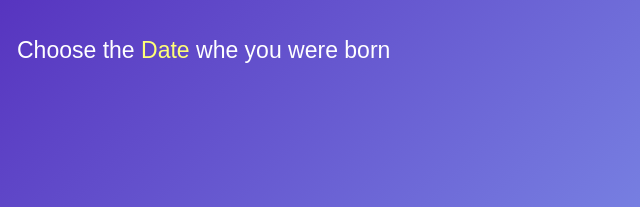
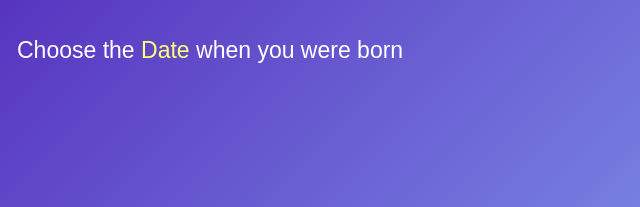
Before and after one commit to varco-play/age-calculator, a plain HTML site: page index.html in a window 1280 px wide. Shown: the part 440-647 px from the top of the page, 119-759 px from the left. Drawn offline with Linux system fonts and the light colour scheme.

Commit message:
Update index.html

```diff
--- a/index.html
+++ b/index.html
@@ -17,7 +17,7 @@
             <input type="date" id="date">
             <button onclick="calculateAge()">Calculate</button>
         </div>
-        <p id="result">Choose the <span>Date</span> whe you were born </p>
+        <p id="result">Choose the <span>Date</span> when you were born </p>
 
       </div>
     </div>
```
